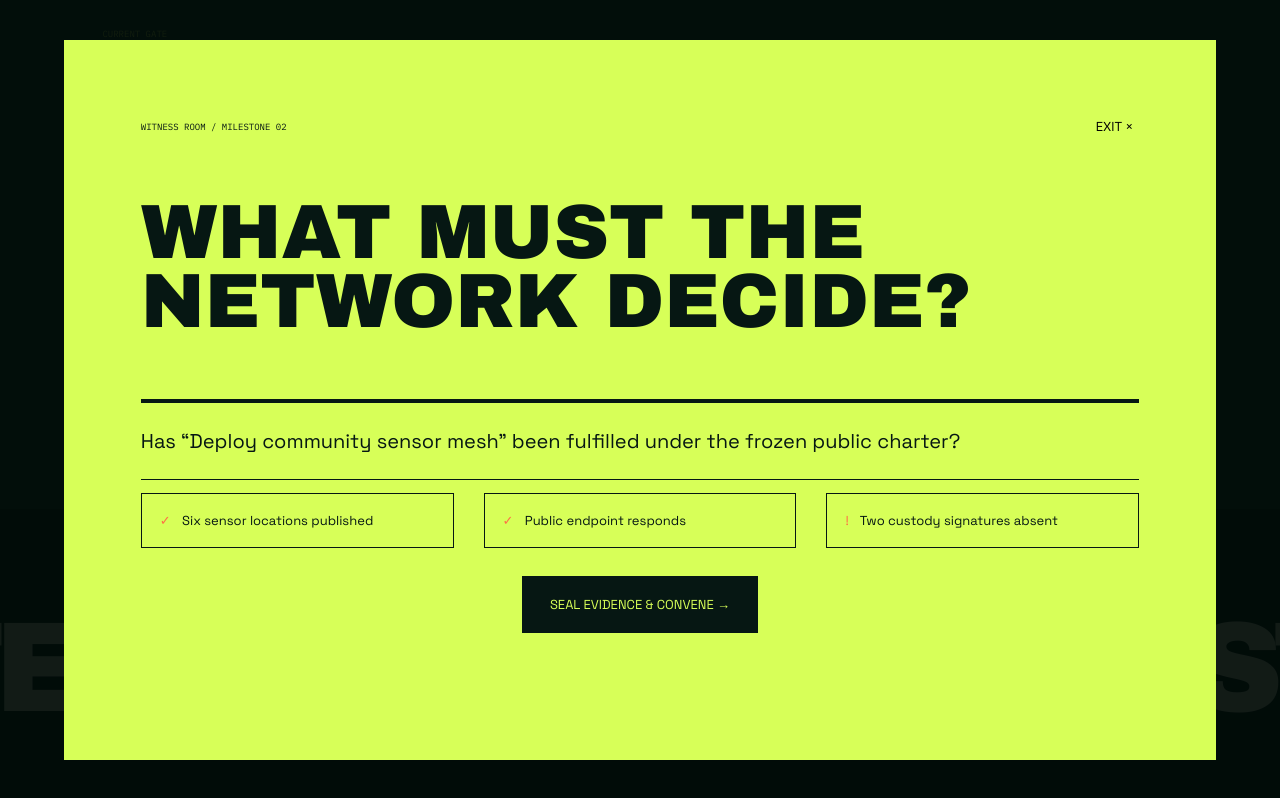
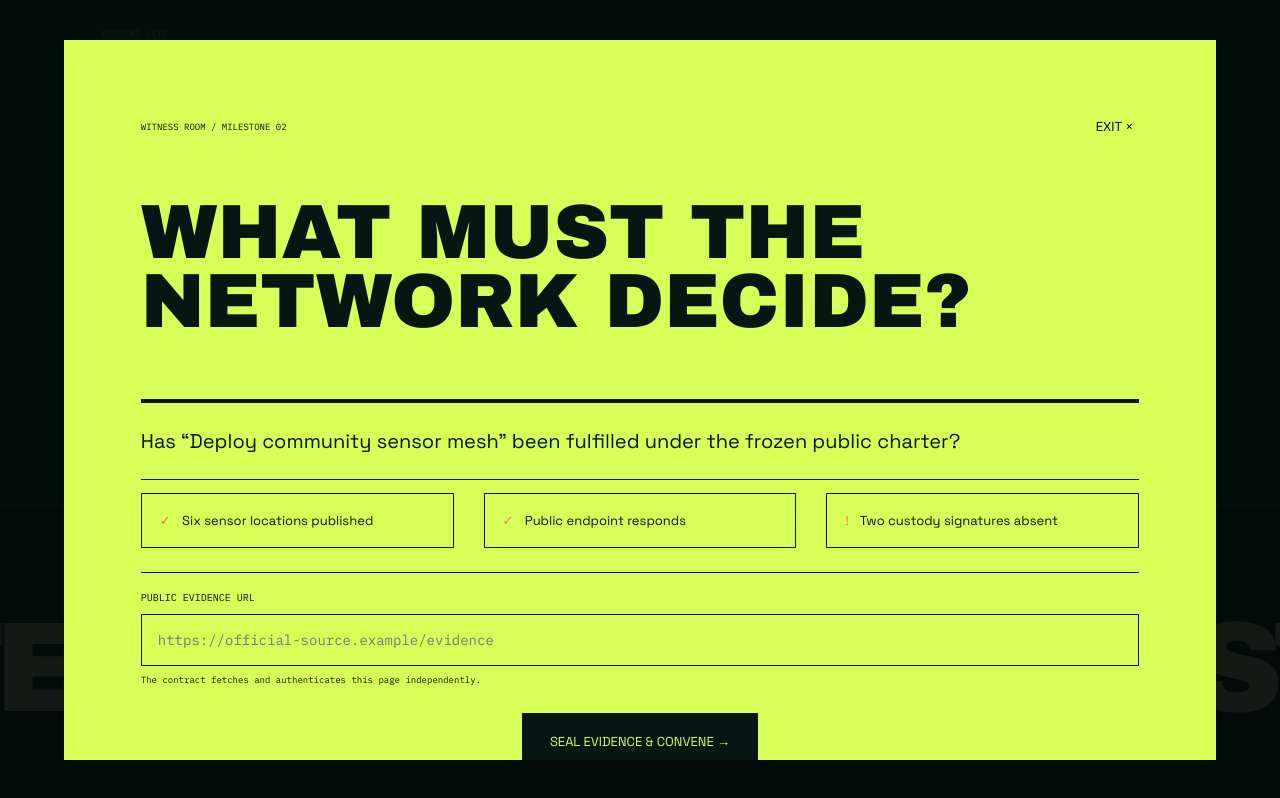
Before and after one commit to warnedwarn/grant-witness, a Next.js app in the folder frontend/: page / in a window 1280 px wide. Both pictures are taken after a click on the button "ENTER WITNESS ROOM ↗". Shown: the part 1667-2465 px from the top of the page. Built offline with nearby package versions, Linux system fonts and the light colour scheme; what genlayer-js would draw is missing.

Commit message:
Let stewards submit their evidence URL

```diff
--- a/frontend/app/globals.css
+++ b/frontend/app/globals.css
@@ -469,6 +469,10 @@ footer {
   color: var(--orange);
   margin-right: 8px;
 }
+.source-field{display:block;margin:24px 0 8px;border-top:1px solid var(--dark);padding-top:18px}
+.source-field span{display:block;font:10px IBM Plex Mono;margin-bottom:10px}
+.source-field input{width:100%;box-sizing:border-box;border:1px solid var(--dark);background:transparent;color:var(--dark);padding:16px;font:14px IBM Plex Mono;outline:none}
+.source-field input:focus{background:#f4ffe0}.source-field small{display:block;margin-top:8px;font:9px IBM Plex Mono}
 .room > button.seal {
   display: block;
   float: none;
--- a/frontend/app/page.tsx
+++ b/frontend/app/page.tsx
@@ -47,7 +47,8 @@ export default function Page() {
     [account, setAccount] = useState(""),
     [status, setStatus] = useState(""),
     [hash, setHash] = useState(""),
-    [record, setRecord] = useState<any>(null);
+    [record, setRecord] = useState<any>(null),
+    [sourceUrl, setSourceUrl] = useState("");
   async function wallet() {
     try {
       setAccount(await connect());
@@ -57,6 +58,10 @@ export default function Page() {
   }
   async function witness() {
     try {
+      if (!/^https?:\/\//i.test(sourceUrl.trim())) {
+        setStatus("ENTER A VALID PUBLIC EVIDENCE URL");
+        return;
+      }
       const packageId = `GW-${Date.now()}`;
       await write(
         "submit_witness_package",
@@ -69,7 +74,7 @@ export default function Page() {
             "Operational custody accepted by every council",
           ],
           "Deploy community sensor mesh",
-          ["https://www.epa.gov/air-sensor-toolbox/air-sensor-data-tools"],
+          [sourceUrl.trim()],
           BigInt(42000),
         ],
         (s, h) => {
@@ -265,6 +270,16 @@ export default function Page() {
                   <i>!</i> Two custody signatures absent
                 </li>
               </ul>
+              <label className="source-field">
+                <span>PUBLIC EVIDENCE URL</span>
+                <input
+                  type="url"
+                  value={sourceUrl}
+                  onChange={(e) => setSourceUrl(e.target.value)}
+                  placeholder="https://official-source.example/evidence"
+                />
+                <small>The contract fetches and authenticates this page independently.</small>
+              </label>
               <button className="seal" onClick={witness}>
                 SEAL EVIDENCE & CONVENE →
               </button>
```
